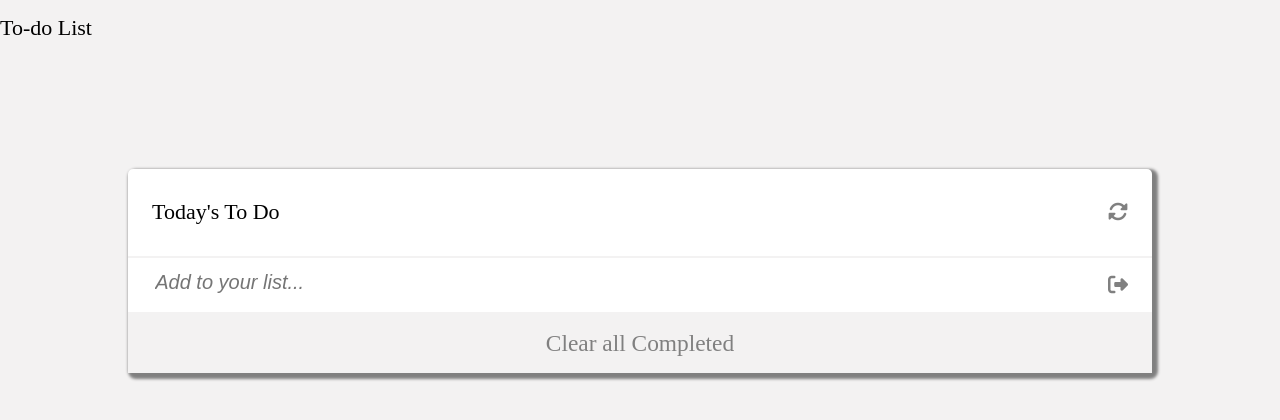
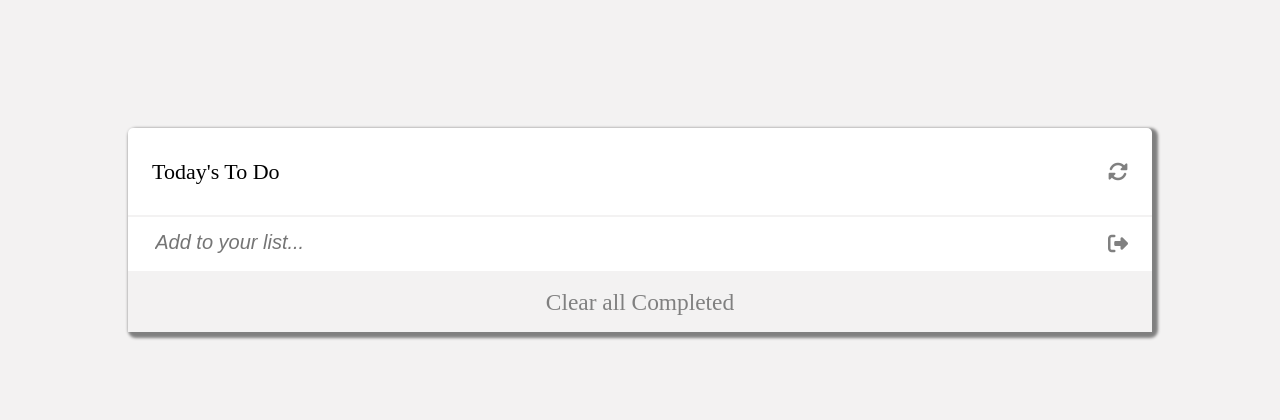
Before and after one commit to david30-maker/To-Do-list, a website: page src/index.html in a window 1280 px wide. Drawn offline with Linux system fonts and the light colour scheme.

Commit message:
FIx linter error

```diff
--- a/src/index.html
+++ b/src/index.html
@@ -15,7 +15,6 @@
         <title>To Do list</title>
       </head>
       <body>
-        <h1>To-do List</h1>
         <main id="main">
           <div>
             <div class="todo-title flex">
```
Also changed, not shown: .github/workflows/linters.yml.
